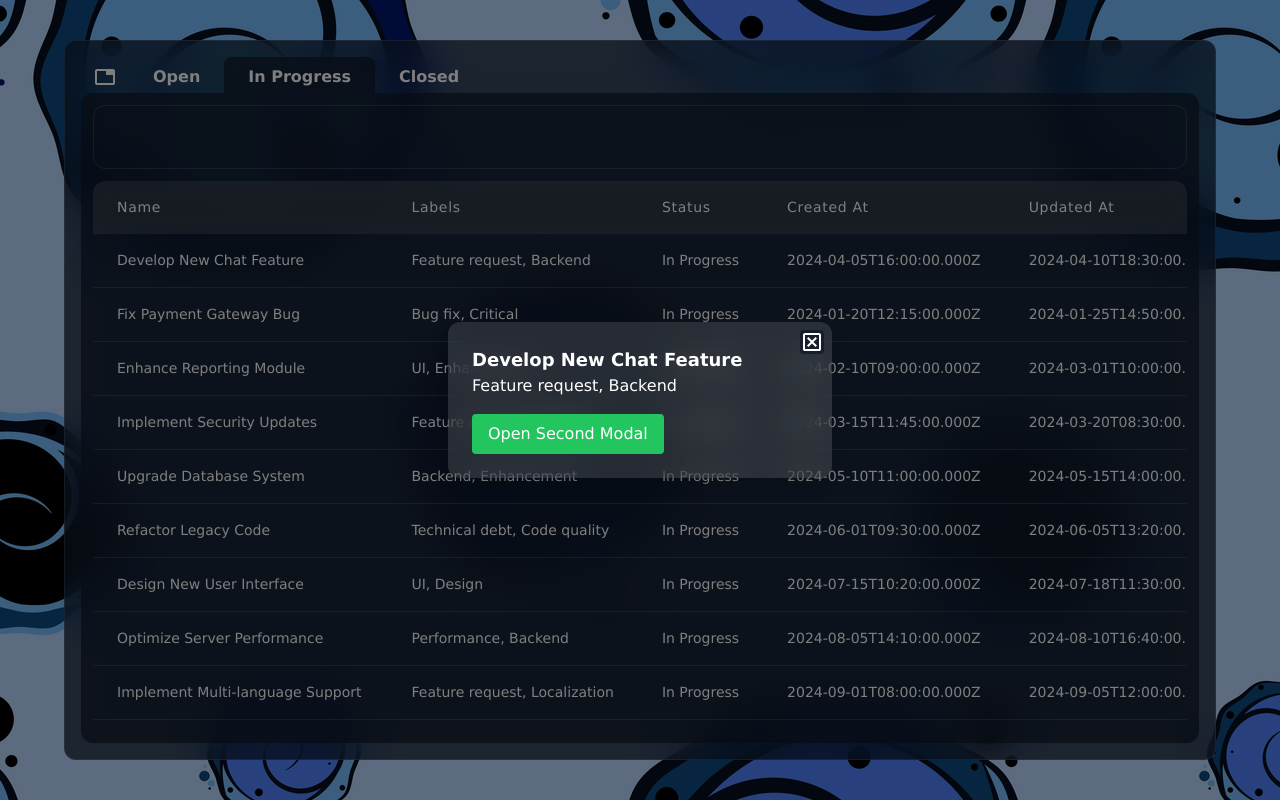
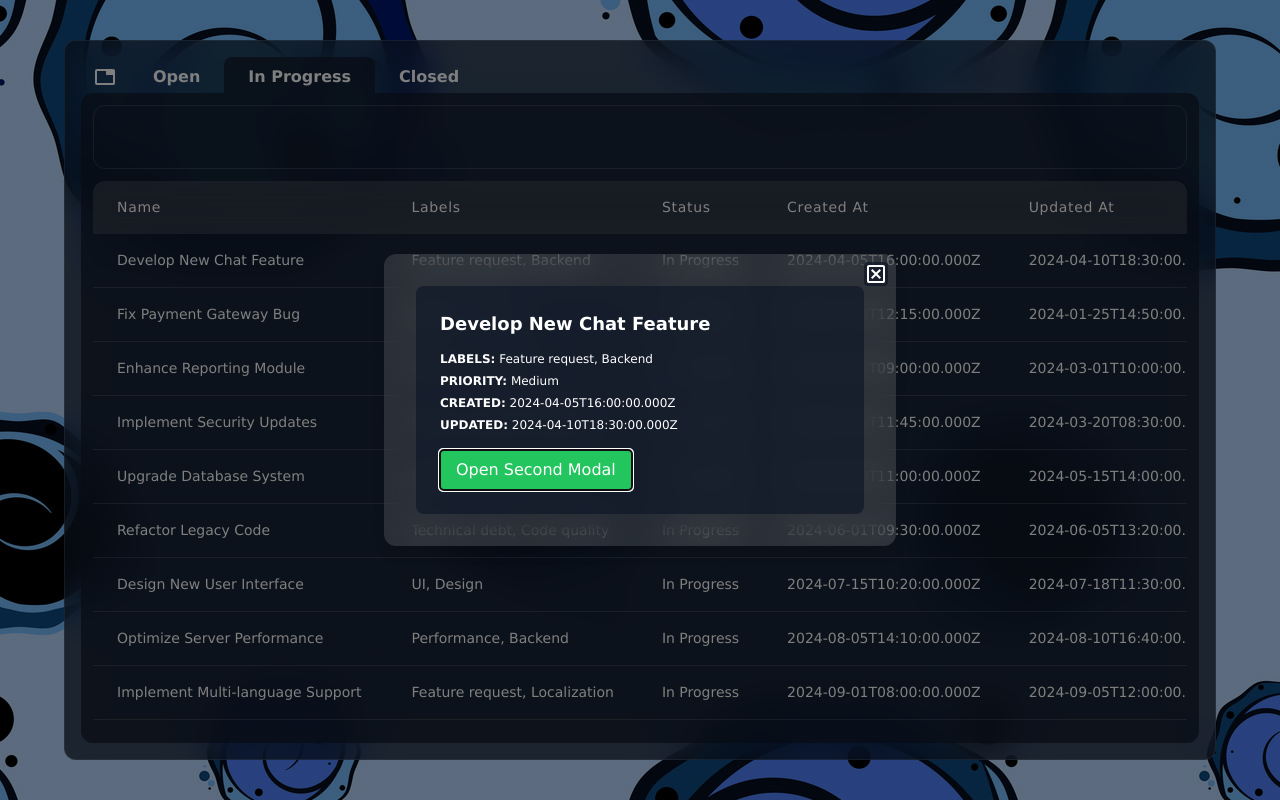
Before and after one commit to Mayank-Singh-Chouhan/superdm-assingment, a Next.js app: page / in a window 1280 px wide. Both pictures are taken after a click on the button 721 px from the left and 260 px from the top of the page. Built offline with nearby package versions, Linux system fonts and the light colour scheme.

Commit message:
feat: added keyboard interactions as required

```diff
--- a/src/components/molecules/modal.tsx
+++ b/src/components/molecules/modal.tsx
@@ -7,18 +7,22 @@ interface ModalProps {
   isOpen: boolean;
   onClose: () => void;
   children: ReactNode;
+  onKeyDown?: (event : KeyboardEvent) => void;
 }
 
-export default function Modal({ isOpen, onClose, children }: ModalProps) {
+export default function Modal({ isOpen, onClose, children, onKeyDown }: ModalProps) {
   const overlayRef = useRef<HTMLDivElement>(null);
 
   // Close modal on pressing the Escape key
   useEffect(() => {
-    const handleEscape = (event: KeyboardEvent) => {
+    const handleKeyDown = (event: KeyboardEvent) => {
       if (event.key === 'Escape') onClose();
+      if (onKeyDown) {
+        onKeyDown(event);
+      }
     };
-    document.addEventListener('keydown', handleEscape);
-    return () => document.removeEventListener('keydown', handleEscape);
+    document.addEventListener('keydown', handleKeyDown);
+    return () => document.removeEventListener('keydown', handleKeyDown);
   }, [onClose]);
 
   // Close modal on clicking outside of the modal content
@@ -35,11 +39,11 @@ export default function Modal({ isOpen, onClose, children }: ModalProps) {
       className="fixed top-0 left-0 w-screen h-screen flex items-center justify-center bg-black bg-opacity-50 z-50"
     >
       <FocusLock>
-        <div className="bg-fs-border backdrop-blur-lg relative p-6 rounded-xl shadow-lg w-96 max-w-full overflow-y-auto">
+        <div className="bg-fs-border backdrop-blur-lg relative p-8 rounded-xl shadow-lg min-w-[32rem] max-w-full overflow-y-auto">
           {children}
           <button
             onClick={onClose}
-            className="absolute top-2 right-2 rounded bg-fs-background"
+            className="absolute top-2 right-2 rounded bg-fs-background hover:bg-red-500"
           >
             <svg xmlns="http://www.w3.org/2000/svg" height="24px" viewBox="0 -960 960 960" width="24px" fill="#FFFFFF"><path d="m336-280 144-144 144 144 56-56-144-144 144-144-56-56-144 144-144-144-56 56 144 144-144 144 56 56ZM200-120q-33 0-56.5-23.5T120-200v-560q0-33 23.5-56.5T200-840h560q33 0 56.5 23.5T840-760v560q0 33-23.5 56.5T760-120H200Zm0-80h560v-560H200v560Zm0-560v560-560Z"/></svg>
           </button>
--- a/src/components/molecules/table.tsx
+++ b/src/components/molecules/table.tsx
@@ -1,5 +1,5 @@
-import React from 'react';
-// import FocusLock from 'react-focus-lock';
+import React, { useRef } from 'react';
+import FocusLock from 'react-focus-lock';
 
 interface Identifiable { id: number | string; }
 interface Column<T extends Identifiable> {
@@ -9,14 +9,33 @@ interface Column<T extends Identifiable> {
 }
 
 interface TableProps<T extends Identifiable> {
-  handleRowClick: (row: T) => void;
+  handleRowClick: (row: T, index: number) => void;
   columns: Column<T>[];
   data: T[];
 }
 
 const Table = <T extends Identifiable>({ columns, data, handleRowClick }: TableProps<T>) => {
+
+  const rowRefs = useRef<(HTMLTableRowElement | null)[]>([]);
+
+  const handleKeyDown = (e: React.KeyboardEvent<HTMLTableRowElement>, index: number) => {
+    if (e.key === 'ArrowDown') {
+      e.preventDefault();
+      const nextIndex = (index + 1) % data.length;
+      rowRefs.current[nextIndex]?.focus();
+    } else if (e.key === 'ArrowUp') {
+      e.preventDefault();
+      const prevIndex = (index - 1 + data.length) % data.length;
+      rowRefs.current[prevIndex]?.focus();
+    } else if (e.key === 'Enter') {
+      e.preventDefault();
+      rowRefs.current[index]?.click();
+    }
+  };
+
   return (
     <div className="overflow-x-auto scroll-hidden rounded-xl">
+      <FocusLock>
         <table className="min-w-full">
           <thead className="sticky backdrop-blur-md bg-fs-border top-0 z-50">
             <tr>
@@ -31,10 +50,16 @@ const Table = <T extends Identifiable>({ columns, data, handleRowClick }: TableP
               ))}
             </tr>
           </thead>
-        {/* <FocusLock> */}
           <tbody className="divide-y divide-fs-border">
-            {data.map((row) => (
-              <tr onClick={() => handleRowClick(row)} key={row.id} tabIndex={0} role='button' className='hover:bg-fs-border focus-visible:outline-none focus:bg-fs-border'>
+            {data.map((row, index) => (
+              <tr
+                onClick={() => handleRowClick(row, index)}
+                key={row.id} tabIndex={0}
+                role='button'
+                className='hover:bg-fs-border focus-visible:outline-none focus:bg-fs-border'
+                ref={(el) => { rowRefs.current[index] = el; }}
+                onKeyDown={(e) => handleKeyDown(e, index)}
+              >
                 {columns.map((column, colIndex) => (
                   <td
                     key={colIndex}
@@ -48,8 +73,8 @@ const Table = <T extends Identifiable>({ columns, data, handleRowClick }: TableP
               </tr>
             ))}
           </tbody>
-        {/* </FocusLock> */}
         </table>
+      </FocusLock>
     </div>
   );
 };
--- a/src/components/organisms/task-modal.tsx
+++ b/src/components/organisms/task-modal.tsx
@@ -2,27 +2,49 @@ import React, { useState } from 'react'
 import Modal from '../molecules/modal';
 import ActionConfirmationModal from './action-confirmation-modal';
 import { ITask } from '@/models/interfaces';
+import { TaskModalAction } from '@/models/enums';
 
 interface ITaskModal {
     isOpen: boolean;
     setIsOpen: React.Dispatch<React.SetStateAction<boolean>>;
     task?: ITask;
+    modalActions: (action: TaskModalAction) => void;
 }
 
-const TaskModal = ({isOpen, setIsOpen, task} : ITaskModal) => {
+const TaskModal = ({isOpen, setIsOpen, task, modalActions} : ITaskModal) => {
 
     const [isModalOpen, setModalOpen] = useState(false);
 
+    const handleKeyDown = (e: KeyboardEvent) => {
+        if(!isModalOpen) {
+            if (e.key === 'ArrowRight') {
+                modalActions(TaskModalAction.NEXT);
+            } else if (e.key === 'ArrowLeft') {
+                modalActions(TaskModalAction.PREV);
+            }
+        }
+      };
+
     return (
-        <Modal isOpen={isOpen} onClose={() => setIsOpen(false)} >
-            <h2 className="text-lg font-semibold text-white">{task?.name}</h2>
-            <p className='text-white'>{task?.labels.join(", ")}</p>
+        <Modal onKeyDown={handleKeyDown} isOpen={isOpen} onClose={() => setIsOpen(false)} >
+            <article className='bg-fs-background p-6 rounded-lg'>
+                <h2 className="text-lg font-semibold text-white pb-3">{task?.name}</h2>
+
+                <div className='flex flex-col text-[12px] gap-1'>
+                    <p className='text-white'><strong>LABELS:</strong> {task?.labels.join(", ")}</p>
+                    <p className='text-white'><strong>PRIORITY:</strong> {task?.priority}</p>
+                    <p className='text-white'><strong>CREATED:</strong> {task?.created_at}</p>
+                    <p className='text-white'><strong>UPDATED:</strong> {task?.updated_at}</p>
+                </div>
+
+
                 <button
                     onClick={() => setModalOpen(true)}
                     className="mt-4 px-4 py-2 bg-green-500 text-white rounded"
                 >
                     Open Second Modal
                 </button>
+            </article>
             <ActionConfirmationModal isOpen={isModalOpen} setIsOpen={setModalOpen} />
         </Modal >
     )
--- a/src/components/templates/close-template.tsx
+++ b/src/components/templates/close-template.tsx
@@ -4,21 +4,34 @@ import { TASK_COLUMN } from '@/data/table-column-data';
 import { CLOSED_TASK_DATA } from '@/data/closed-task-data';
 import TaskModal from '../organisms/task-modal';
 import { ITask } from '@/models/interfaces';
+import { TaskModalAction } from '@/models/enums';
 
 const CloseTemplate = () => {
     const [isModalOpen, setModalOpen] = useState(false);
     const [focusTask, setFocusTask] = useState<ITask>()
+    const [focusTaskIdx, setFocusTaskIdx] = useState<number>(-1);
 
-    const handleRowClick = (row: ITask) => {
-        setModalOpen(true);
-        setFocusTask(row);
+    const handleRowClick = (row : ITask, index: number) => {
+      setModalOpen(true);
+      setFocusTask(row);
+      setFocusTaskIdx(index)
+    }
+
+    const modalActions = (action : TaskModalAction) => {
+      if(action == TaskModalAction.NEXT) {
+        setFocusTaskIdx(prev => (prev + 1) % CLOSED_TASK_DATA.length);
+        setFocusTask(CLOSED_TASK_DATA[focusTaskIdx]);
+      } else if(action == TaskModalAction.PREV) {
+        setFocusTaskIdx(prev => prev === 0 ? CLOSED_TASK_DATA.length - 1 : prev - 1 );
+        setFocusTask(CLOSED_TASK_DATA[focusTaskIdx]);
+      }
     }
 
     return (
         <section className='h-full gap-3 flex flex-col'>
             <div className='h-16 w-full rounded-xl shrink-0 border border-fs-border'></div>
             <Table handleRowClick={handleRowClick} columns={TASK_COLUMN} data={CLOSED_TASK_DATA} />
-            <TaskModal task={focusTask as ITask} isOpen={isModalOpen} setIsOpen={setModalOpen} />
+            <TaskModal modalActions={modalActions} task={focusTask as ITask} isOpen={isModalOpen} setIsOpen={setModalOpen} />
         </section>
     )
 }
--- a/src/components/templates/inprogress-template.tsx
+++ b/src/components/templates/inprogress-template.tsx
@@ -4,21 +4,34 @@ import { TASK_COLUMN } from '@/data/table-column-data'
 import { IN_PROGRESS_TASK_DATA } from '@/data/inprogress-task-data'
 import { ITask } from '@/models/interfaces'
 import TaskModal from '../organisms/task-modal'
+import { TaskModalAction } from '@/models/enums'
 
 const InProgressTemplate = () => {
   const [isModalOpen, setModalOpen] = useState(false);
   const [focusTask, setFocusTask] = useState<ITask>()
+  const [focusTaskIdx, setFocusTaskIdx] = useState<number>(-1);
 
-  const handleRowClick = (row : ITask) => {
+  const handleRowClick = (row : ITask, index: number) => {
     setModalOpen(true);
     setFocusTask(row);
+    setFocusTaskIdx(index)
+  }
+
+  const modalActions = (action : TaskModalAction) => {
+    if(action == TaskModalAction.NEXT) {
+      setFocusTaskIdx(prev => (prev + 1) % IN_PROGRESS_TASK_DATA.length);
+      setFocusTask(IN_PROGRESS_TASK_DATA[focusTaskIdx]);
+    } else if(action == TaskModalAction.PREV) {
+      setFocusTaskIdx(prev => prev === 0 ? IN_PROGRESS_TASK_DATA.length - 1 : prev - 1 );
+      setFocusTask(IN_PROGRESS_TASK_DATA[focusTaskIdx]);
+    }
   }
 
   return (
     <section className='h-full gap-3 flex flex-col'>
       <div className='h-16 w-full rounded-xl shrink-0 border border-fs-border'></div>
       <Table handleRowClick={handleRowClick} columns={TASK_COLUMN} data={IN_PROGRESS_TASK_DATA} />
-      <TaskModal task={focusTask} isOpen={isModalOpen} setIsOpen={setModalOpen} />
+      <TaskModal modalActions={modalActions} task={focusTask} isOpen={isModalOpen} setIsOpen={setModalOpen} />
     </section>
   )
 }
--- a/src/components/templates/open-template.tsx
+++ b/src/components/templates/open-template.tsx
@@ -4,21 +4,34 @@ import Table from '../molecules/table'
 import { OPEN_TASK_DATA } from '@/data/open-task-data'
 import { ITask } from '@/models/interfaces'
 import TaskModal from '../organisms/task-modal'
+import { TaskModalAction } from '@/models/enums'
 
 const OpenTemplate = () => {
   const [isModalOpen, setModalOpen] = useState(false);
   const [focusTask, setFocusTask] = useState<ITask>()
+  const [focusTaskIdx, setFocusTaskIdx] = useState<number>(-1);
 
-  const handleRowClick = (row : ITask) => {
+  const handleRowClick = (row : ITask, index: number) => {
     setModalOpen(true);
     setFocusTask(row);
+    setFocusTaskIdx(index)
+  }
+
+  const modalActions = (action : TaskModalAction) => {
+    if(action == TaskModalAction.NEXT) {
+      setFocusTaskIdx(prev => (prev + 1) % OPEN_TASK_DATA.length);
+      setFocusTask(OPEN_TASK_DATA[focusTaskIdx]);
+    } else if(action == TaskModalAction.PREV) {
+      setFocusTaskIdx(prev => prev === 0 ? OPEN_TASK_DATA.length - 1 : prev - 1 );
+      setFocusTask(OPEN_TASK_DATA[focusTaskIdx]);
+    }
   }
 
   return (
     <section className='h-full gap-3 flex flex-col'>
       <div className='h-16 w-full rounded-xl shrink-0 border border-fs-border'></div>
       <Table handleRowClick={handleRowClick} columns={TASK_COLUMN} data={OPEN_TASK_DATA} />
-      <TaskModal task={focusTask} isOpen={isModalOpen} setIsOpen={setModalOpen} />
+      <TaskModal modalActions={modalActions} task={focusTask} isOpen={isModalOpen} setIsOpen={setModalOpen} />
     </section>
   )
 }
--- a/src/models/enums.ts
+++ b/src/models/enums.ts
@@ -0,0 +1,4 @@
+export enum TaskModalAction {
+    NEXT = "NEXT",
+    PREV = "PREV",
+}
```
Also changed, not shown: src/components/organisms/action-confirmation-modal.tsx (+11 -2 lines). Lines whose indentation alone changed are shown as unchanged.
